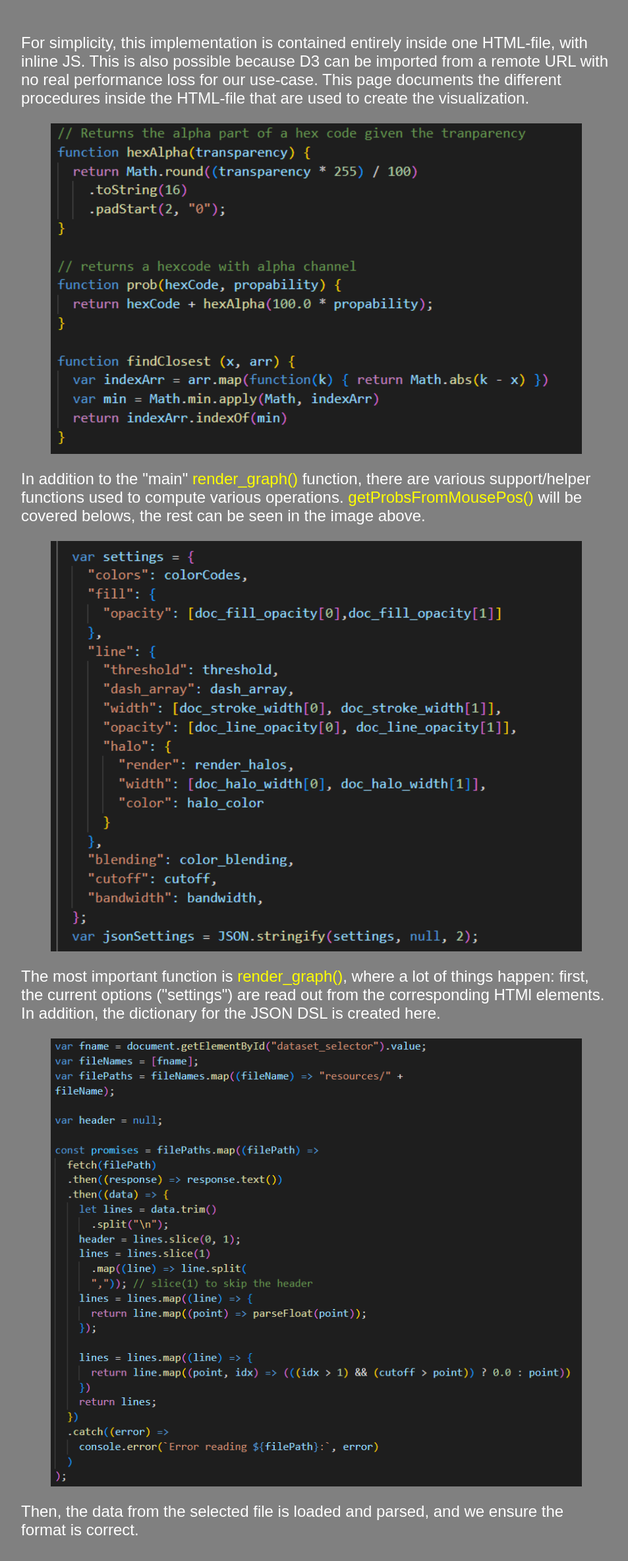
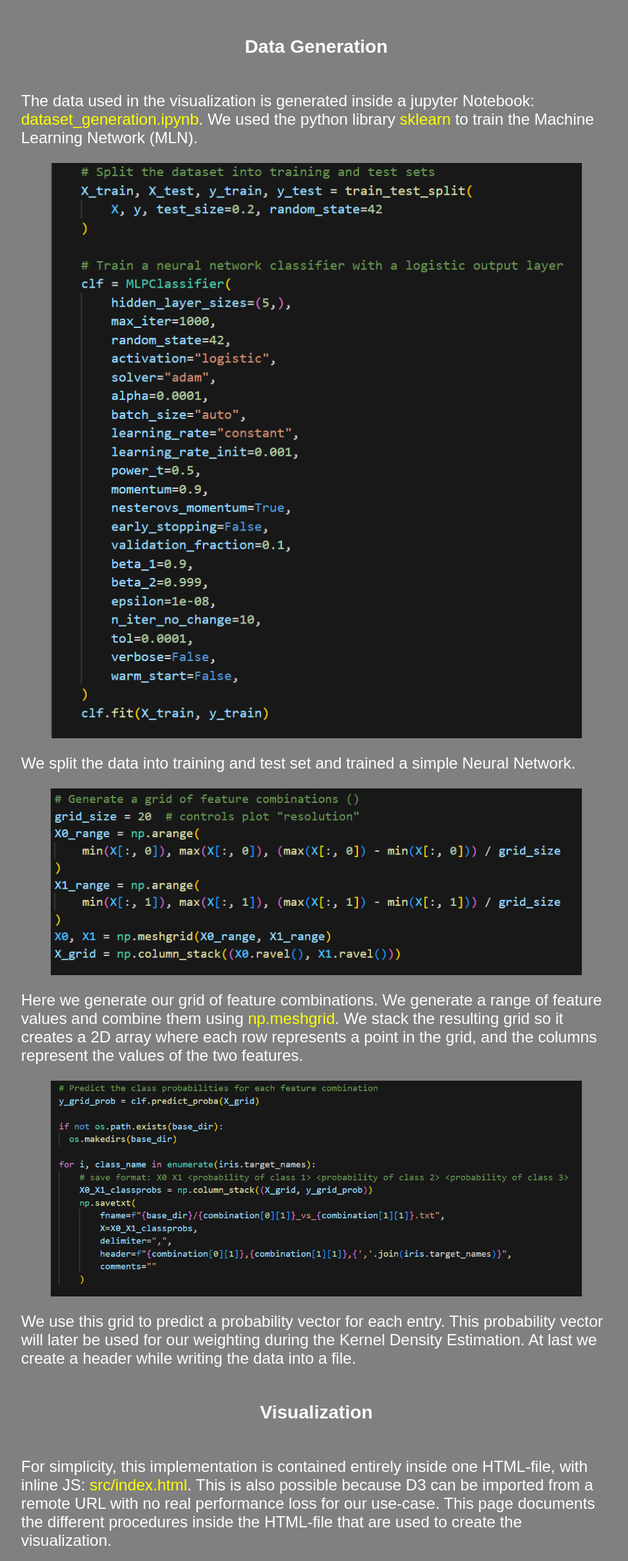
Before and after one commit to LuisKolb/viz2-2023S, a plain HTML site: page doc/index.html in a window 1280 px wide. Shown: the part 194-2560 px from the top of the page at 66% size, without its empty margins (160-1113 px from the left). Drawn offline with Linux system fonts and the light colour scheme.

Commit message:
add documentation for data generation in dataset_generation.ipynb

```diff
--- a/doc/index.html
+++ b/doc/index.html
@@ -47,9 +47,34 @@
         >About this project</a
       >
     </h2>
+    <h3>
+      Data Generation
+    </h3>
+    <p>
+      The data used in the visualization is generated inside a jupyter Notebook: <span class="code">dataset_generation.ipynb</span>.
+      We used the python library <span class="code">sklearn</span> to train the Machine Learning Network (MLN).
+    </p>
+    <img src="resources/trainMLN.PNG" alt="train MLN" />
+    <p>
+      We split the data into training and test set and trained a simple Neural Network.
+    </p>
+    <img src="resources/create_grid.PNG" alt="create Grid" />
+    <p>
+      Here we generate our grid of feature combinations. We generate a range of feature
+      values and combine them using <span class="code">np.meshgrid</span>. We stack the resulting
+      grid so it creates a 2D array where each row represents a point in the grid, and the columns
+      represent the values of the two features.
+    </p>
+    <img src="resources/predict_probabilites.PNG" alt="Predict Probabilities" />
+    <p>
+      We use this grid to predict a probability vector for each entry. This probability
+      vector will later be used for our weighting during the Kernel Density Estimation.
+      At last we create a header while writing the data into a file.
+    </p>
+    <h3>Visualization</h3>
     <p>
       For simplicity, this implementation is contained entirely inside one
-      HTML-file, with inline JS. This is also possible because D3 can be
+      HTML-file, with inline JS: <span class="code">src/index.html</span>. This is also possible because D3 can be
       imported from a remote URL with no real performance loss for our use-case.
       This page documents the different procedures inside the HTML-file that are
       used to create the visualization.
@@ -59,14 +84,14 @@
       In addition to the "main"
       <span class="code">render_graph()</span> function, there are various
       support/helper functions used to compute various operations.
-      <span class="code">getProbsFromMousePos()</span> will be covered belows,
+      <span class="code">getProbsFromMousePos()</span> will be covered below,
       the rest can be seen in the image above.
     </p>
     <img src="resources/options_dict.png" alt="options_dict" />
     <p>
       The most important function is <span class="code">render_graph()</span>,
       where a lot of things happen: first, the current options ("settings") are
-      read out from the corresponding HTMl elements. In addition, the dictionary
+      read from the corresponding HTML elements. In addition, the dictionary
       for the JSON DSL is created here.
     </p>
     <img src="resources/read_data.png" alt="read_data" />
@@ -92,6 +117,13 @@
       After the canvas is set up, the contour edges are computed and later added
       to the canvas. This (and the following computations) happens once per
       class, as they all need separate contours to be computed.
+      This function <span class="code">d3.contourDensity()</span> takes the 2D grid
+      as input to first filter the data with a Kernel Density Estimation and then
+      generates the contours. We provide a weighting function so that the resulting
+      scalar field is weighted according to the probability vector of the respective
+      class. We also give the size of the plot, the width of the kernel (bandwidth),
+      the size of the cell during marching squares (cellsize) and the thresholds
+      for the contour generation (threshold).
     </p>
     <img src="resources/add_to_svg.png" alt="add_to_svg" />
     <p>
```
Also changed, not shown: README.md, doc/resources/create_grid.PNG (added), doc/resources/predict_probabilites.PNG (added), doc/resources/trainMLN.PNG (added).
